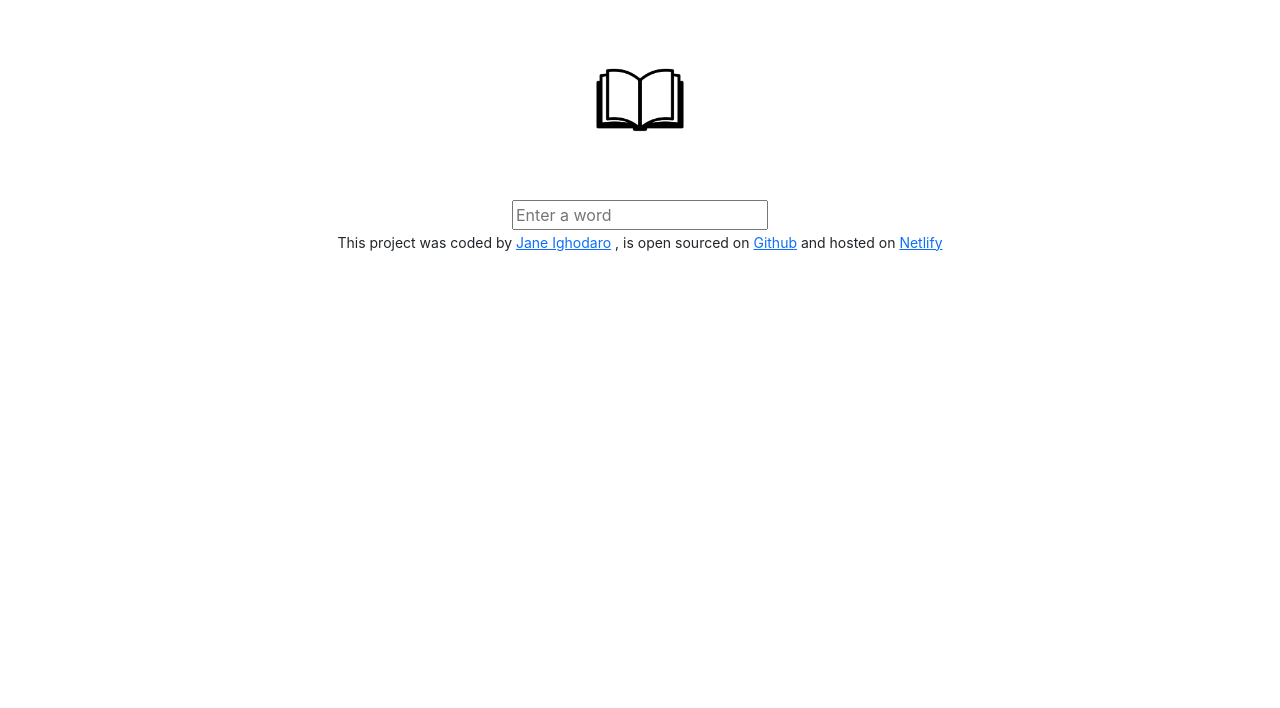
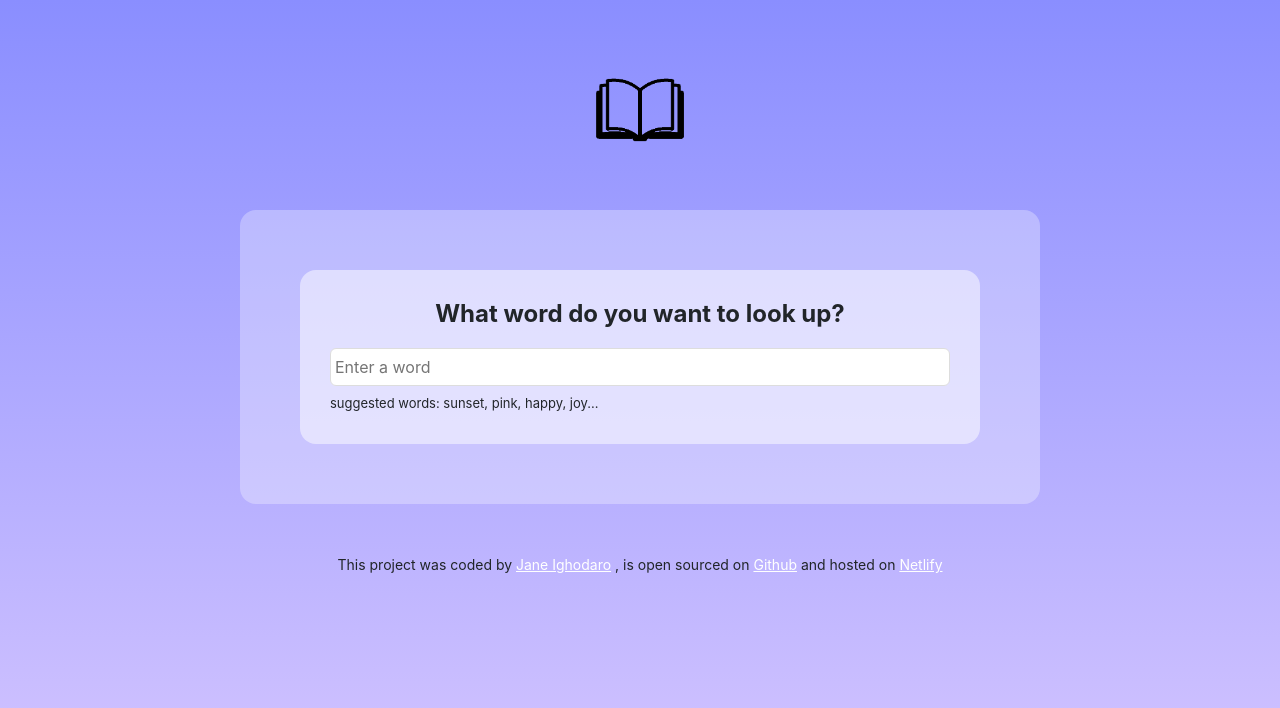
Before and after one commit to janeosa/dictionary-project, a React (Create React App) app: page / in a window 1280 px wide. Shown: the top 708 px of the page. Built offline with nearby package versions, Linux system fonts and the light colour scheme; no server answers.

Commit message:
Styled the Dictionary App

```diff
--- a/src/App.css
+++ b/src/App.css
@@ -1,3 +1,15 @@
+body {
+  background: linear-gradient(to top, #d4c5ff 0%, #8a8eff 100%);
+  background-repeat: no-repeat;
+  background-attachment: fixed;
+}
+a {
+  color: #fff;
+}
+.App {
+  max-width: 800px;
+  margin: 60px auto;
+}
 .App-header {
   margin: 50px 0;
 }
--- a/src/App.js
+++ b/src/App.js
@@ -12,6 +12,8 @@ export default function App() {
         <main>
           <Dictionary />
         </main>
+        <br />
+        <br />
         <footer className="text-center App-footer">
           <small>
             This project was coded by{" "}
--- a/src/Dictionary.css
+++ b/src/Dictionary.css
@@ -1,3 +1,36 @@
 .Dictionary {
+  background: rgba(255, 255, 255, 0.3);
+  padding: 40px;
+  border-radius: 16px;
+}
+
+.Dictionary h1 {
+  font-size: 24px;
+  font-weight: bold;
   text-align: center;
+  margin-bottom: 20px;
 }
+.Dictionary section {
+  background: rgba(255, 255, 255, 0.5);
+  padding: 30px;
+  border-radius: 16px;
+  margin: 20px;
+}
+
+.Dictionary input {
+  width: 100%;
+  padding: 6px 4px;
+  border-radius: 6px;
+  border: 1px solid #ddd;
+}
+
+.Dictionary .hint {
+  font-size: 13px;
+  margin-top: 8px;
+}
+
+.Dictionary ul {
+  display: contents;
+  list-style-type: none;
+  margin-left: 0;
+}
--- a/src/Dictionary.js
+++ b/src/Dictionary.js
@@ -3,34 +3,51 @@ import "./Dictionary.css";
 import axios from "axios";
 import Results from "./Results";
 export default function Dictionary() {
-  let [keyword, setKeyword] = useState("");
+  let [keyword, setKeyword] = useState("lavender");
   let [results, setResults] = useState(null);
-
+  let [loaded, setLoaded] = useState(false);
   function handleResponse(response) {
     console.log(response.data);
     console.log(response.data.meanings[0].definition);
     setResults(response.data);
   }
-  function search(event) {
-    event.preventDefault();
-
+  function search() {
     let apiKey = "10tc88b5de8d7eoa39c8f2ea84faadb2";
     let apiUrl = `https://api.shecodes.io/dictionary/v1/define?word=${keyword}&key=${apiKey}`;
     axios.get(apiUrl).then(handleResponse);
   }
+  function handleSubmit(event) {
+    event.preventDefault();
+    search();
+  }
   function handleKeywordChange(event) {
     setKeyword(event.target.value);
   }
+  function load() {
+    setLoaded(true);
+    search();
+  }
+  if (loaded) {
     return (
       <div className="Dictionary">
-      <form onSubmit={search}>
+        <section>
+          <h1> What word do you want to look up?</h1>
+          <form onSubmit={handleSubmit}>
             <input
               type="search"
               placeholder="Enter a word"
               onChange={handleKeywordChange}
             />
           </form>
+          <div className="hint">
+            suggested words: sunset, pink, happy, joy...
+          </div>
+        </section>
         <Results results={results} />
       </div>
     );
+  } else {
+    load();
+    return "Loading";
   }
+}
--- /dev/null
+++ b/src/Meaning.css
@@ -0,0 +1,12 @@
+.Meaning h2 {
+  font-size: 24px;
+  line-height: 1.5;
+  font-weight: bold;
+}
+
+.Meaning .example {
+  margin-top: 10px;
+  font-size: 15px;
+  opacity: 0.7;
+  font-style: italic;
+}
--- a/src/Meaning.js
+++ b/src/Meaning.js
@@ -1,6 +1,7 @@
 import React from "react";
 import Synonyms from "./Synonyms";
 import Example from "./Example";
+import "./Meaning.css";
 export default function Meaning(props) {
   return (
     <div className="Meaning">
@@ -8,12 +9,17 @@ export default function Meaning(props) {
       <h3>{props.meaning.partOfSpeech}</h3>
       <div>
         <p>
-          <strong>Definition: </strong>
-          {props.meaning.definition}
+          <div className="definition">
+            <strong>Definition: </strong>
+            {props.meaning.definition}
+          </div>
           <br />
-          <Example example={props.meaning.example} />
-          <br />
-          <Synonyms synonyms={props.meaning.synonyms} />
+          <div className="example">
+            <Example example={props.meaning.example} />
+          </div>
+          <div className="synonyms">
+            <Synonyms synonyms={props.meaning.synonyms} />
+          </div>
         </p>
       </div>
     </div>
--- /dev/null
+++ b/src/Results.css
@@ -0,0 +1,10 @@
+.Results h2 {
+  font-size: 36px;
+  font-weight: bold;
+  line-height: 1.5;
+}
+
+.Phonetic {
+  opacity: 0.7;
+  font-weight: bold;
+}
--- a/src/Results.js
+++ b/src/Results.js
@@ -1,17 +1,20 @@
 import React from "react";
 import Meaning from "./Meaning";
+import "./Results.css";
 export default function Results(props) {
   if (props.results) {
     return (
       <div className="Results">
-        <h2>{props.results.word}</h2>
-        <p className="Phonetic">{props.results.phonetic}</p>
+        <section>
+          <h2>{props.results.word}</h2>
+          <p className="Phonetic">{props.results.phonetic}</p>
+        </section>
         {props.results.meanings.map(function (meaning, index) {
           return (
-            <div key={index}>
+            <section key={index}>
               {" "}
               <Meaning meaning={meaning} />{" "}
-            </div>
+            </section>
           );
         })}
       </div>
--- /dev/null
+++ b/src/Synonyms.css
@@ -0,0 +1,10 @@
+.Synonyms {
+  margin: 20px 0 0;
+  padding: 0;
+}
+
+.Synonyms li {
+  font-size: 13px;
+  display: inline-block;
+  padding-right: 15px;
+}
--- a/src/Synonyms.js
+++ b/src/Synonyms.js
@@ -1,5 +1,6 @@
 import React from "react";
 import "./Dictionary.css";
+import "./Synonyms.css";
 export default function Synonyms(props) {
   if (props.synonyms) {
     return (
```
Also changed, not shown: src/logo.png. Lines whose indentation alone changed are shown as unchanged.
